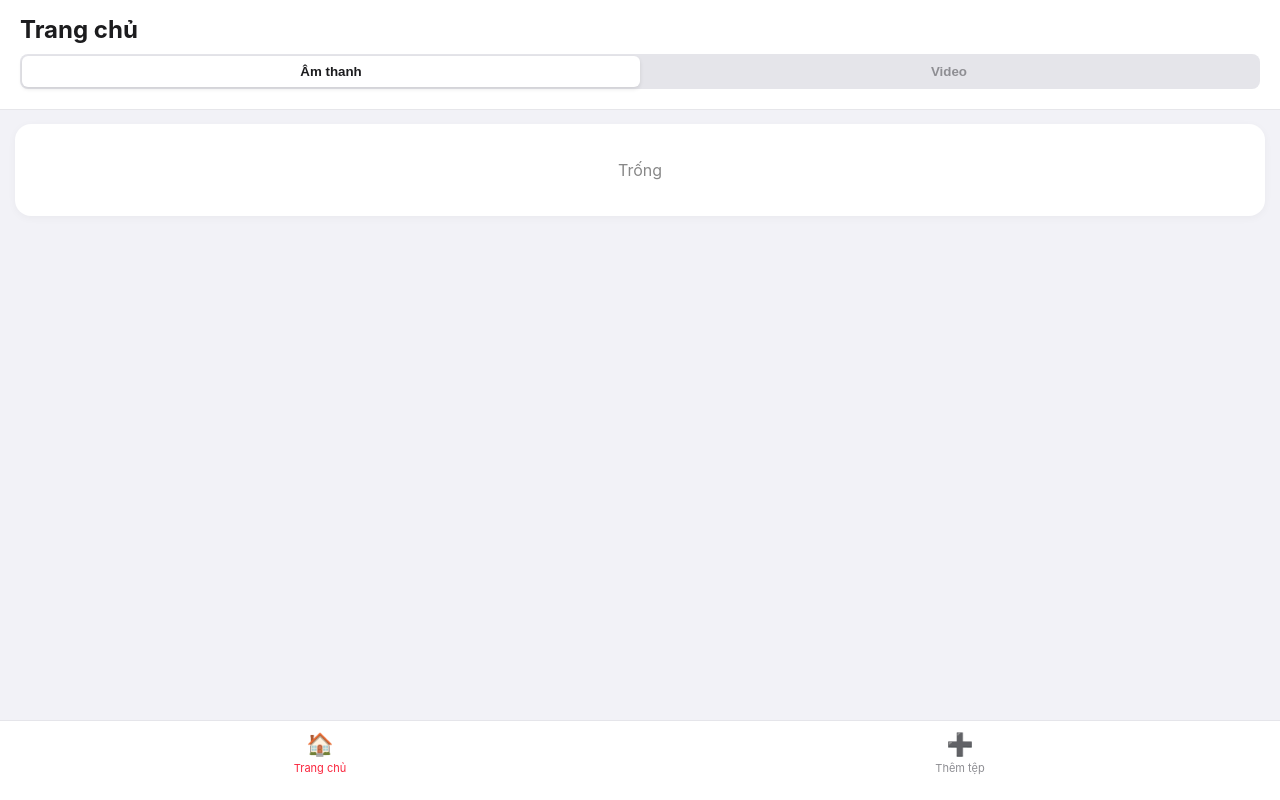
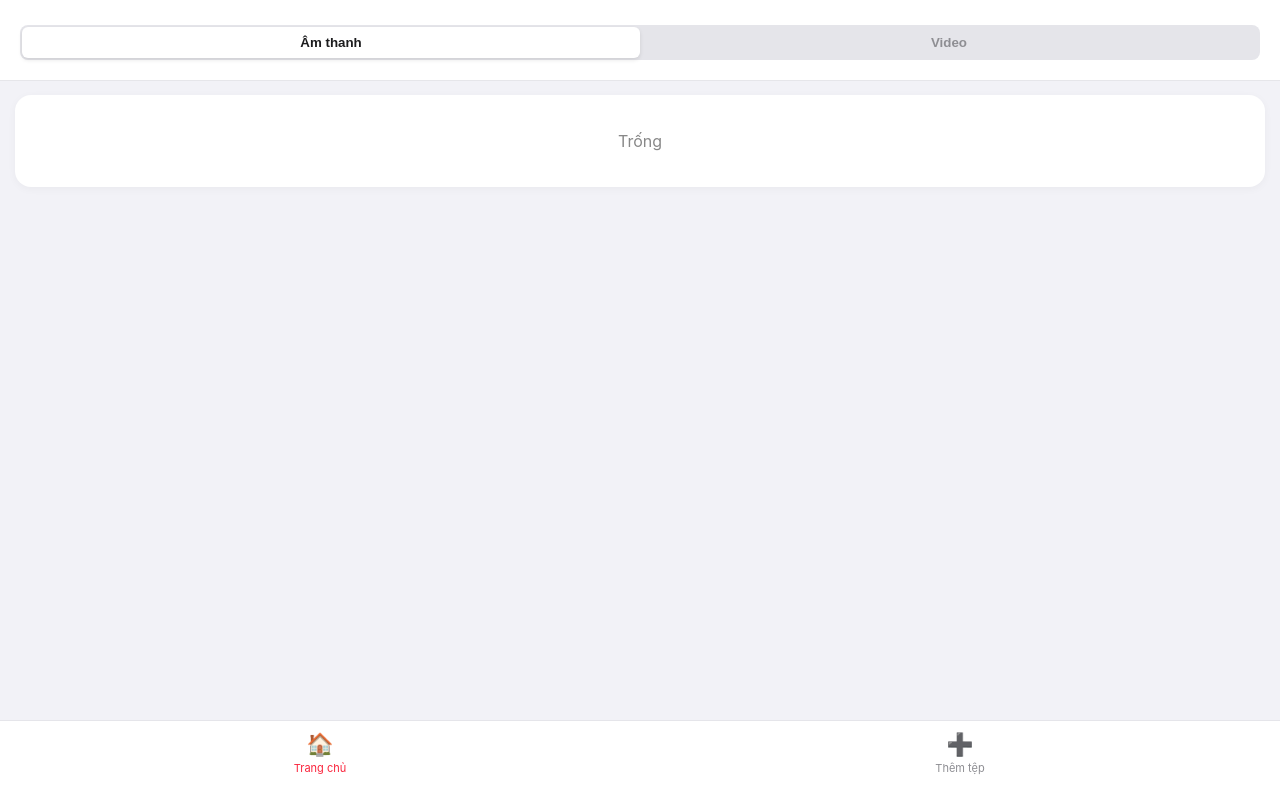
Before and after one commit to Bayanh/Music, a website: page App/index.html in a window 1280 px wide. Drawn offline with Linux system fonts and the light colour scheme.

Commit message:
Update index.html

```diff
--- a/App/index.html
+++ b/App/index.html
@@ -77,7 +77,7 @@
 <body>
 
     <header>
-        <h1 id="header-title">Trang chủ</h1>
+        <h1 id="header-title"></h1>
         <div class="sub-nav" id="home-tabs">
             <button class="active" onclick="switchSubTab('audio')">Âm thanh</button>
             <button onclick="switchSubTab('video')">Video</button>
```
